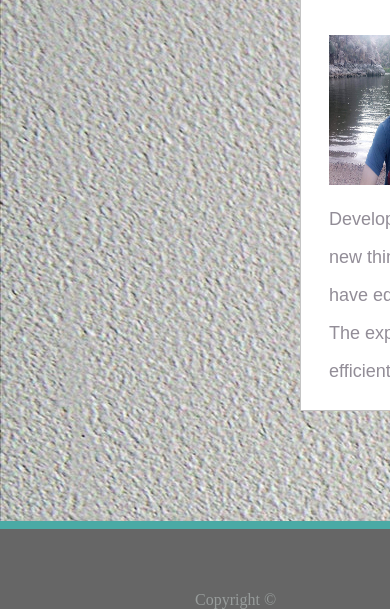
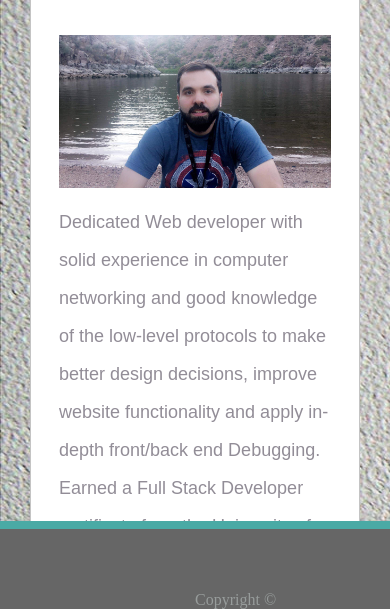
Before and after one commit to hishamss/Responsive-Portfolio, a plain HTML site: page index.html in a window 390 px wide. Shown: the part 235-844 px from the top of the page. Drawn offline with Linux system fonts and the light colour scheme.

Commit message:
fixed the <p> to display under my pic when the screen size 640px and less- index.html for 640px size is done

```diff
--- a/assets/css/style.css
+++ b/assets/css/style.css
@@ -144,6 +144,10 @@ span {
   margin-bottom: 15px;
   width: 150px;
   height: 150px;
+}
+
+#pp {
+  margin-top: 0;
 }
 
 #p1,
@@ -311,4 +315,32 @@ textarea {
     padding-top: 0;
     padding-bottom: 0;
   }
+
+  .content {
+    position: absolute;
+    top: 6%;
+    right: 30px;
+    left: 30px;
+    width: auto;
+    background-color: white;
+    margin-bottom: 50px;
+    color: #928d97;
+    border: 0.5px rgb(196, 196, 196) solid;
+    font-size: 18px;
+    font-family: Arial, Helvetica, sans-serif;
+    line-height: 38px;
+    overflow: auto;
+  }
+
+  .fix {
+    margin: 0 28px;
+    overflow: auto;
+  }
+
+  #index-img {
+    /* margin-right: 15px;
+    margin-bottom: 15px; */
+    width: 100%;
+    height: 100%;
+  }
 }
--- a/index.html
+++ b/index.html
@@ -13,9 +13,17 @@
       <div class="header">
         <h1>Hisham Saymeh</h1>
         <nav>
-          <a href="https://hishamss.github.io/Basic-Portfolio/index.html">About</a>
-          <a href="https://hishamss.github.io/Basic-Portfolio/portfolio.html">Porftolio</a>
-          <a href="https://hishamss.github.io/Basic-Portfolio/contact.html" id="contact">Contact</a>
+          <a href="https://hishamss.github.io/Basic-Portfolio/index.html"
+            >About</a
+          >
+          <a href="https://hishamss.github.io/Basic-Portfolio/portfolio.html"
+            >Porftolio</a
+          >
+          <a
+            href="https://hishamss.github.io/Basic-Portfolio/contact.html"
+            id="contact"
+            >Contact</a
+          >
         </nav>
       </div>
     </header>
@@ -25,11 +33,14 @@
         <br />
         <div class="fix">
           <img id="index-img" src="assets/images/me2.jpg" alt="Hisham Saymeh" />
-          Dedicated Web developer with solid experience in computer networking
-          and good knowledge of the low-level protocols to make better design
-          decisions, improve website functionality and apply in-depth front/back
-          end Debugging. Earned a Full Stack Developer certificate from the
-          University of Arizona and CS50 Certificate from Harvard University
+          <p id="pp">
+            Dedicated Web developer with solid experience in computer networking
+            and good knowledge of the low-level protocols to make better design
+            decisions, improve website functionality and apply in-depth
+            front/back end Debugging. Earned a Full Stack Developer certificate
+            from the University of Arizona and CS50 Certificate from Harvard
+            University
+          </p>
         </div>
         <p id="p1">
           Development skills in HTML, CSS, JS, Python, Java and self-motivated,
```
